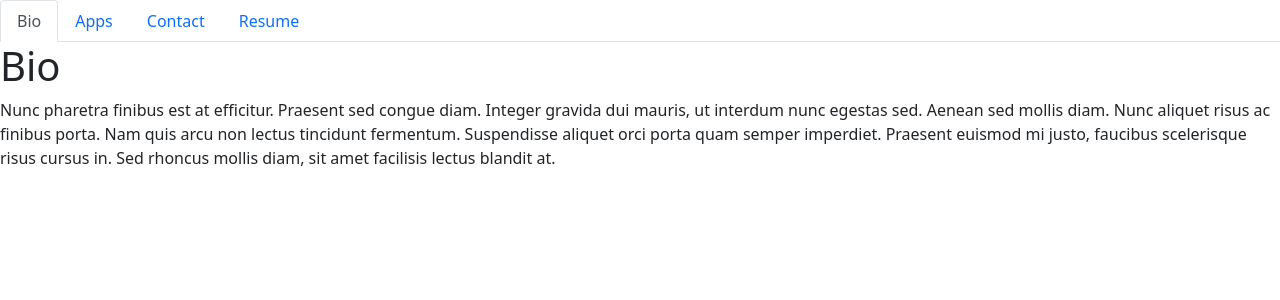
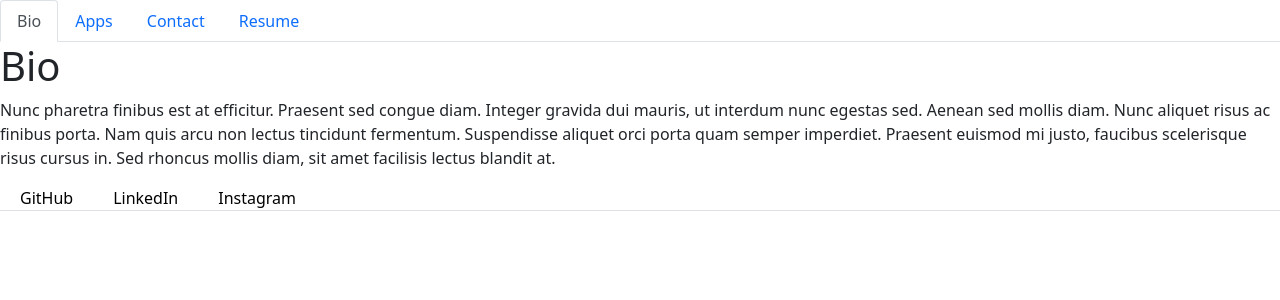
Before and after one commit to tedheikkila/react-portfolio, a React (Create React App) app: page / in a window 1280 px wide. Shown: the top 300 px of the page. Built offline with nearby package versions, Linux system fonts and the light colour scheme.

Commit message:
added footer

```diff
--- /dev/null
+++ b/src/components/Footer.js
@@ -0,0 +1,38 @@
+
+
+import './footer.css'
+
+function Footer() {
+    return (
+        <footer className="portfolio-footer">
+            <ul className="nav nav-tabs">
+                <li className="nav-item">
+                    <a
+                        href="#/"
+                        onClick={() => ('')}
+                    >
+                        GitHub
+                    </a>
+                </li>
+                <li className="nav-item">
+                    <a
+                        href="#/"
+                        onClick={() => ('')}
+                    >
+                        LinkedIn
+                    </a>
+                </li>
+                <li className="nav-item">
+                    <a
+                        href="#/"
+                        onClick={() => ('')}
+                    >
+                        Instagram
+                    </a>
+                </li>
+            </ul>
+        </footer>
+    );
+}
+
+export default Footer;
--- a/src/components/PortfolioContainer.js
+++ b/src/components/PortfolioContainer.js
@@ -1,9 +1,11 @@
 import { useState } from 'react';
 import NavTabs from './NavTabs';
+import Footer from './Footer';
 import Bio from './pages/Bio';
 import Apps from './pages/Apps';
 import Contact from './pages/Contact';
 import Resume from './pages/Resume';
+import './portfolioContainer.css'
 
 export default function PortfolioContainer() {
   const [currentPage, setCurrentPage] = useState('Bio');
@@ -25,9 +27,16 @@ export default function PortfolioContainer() {
   const handlePageChange = (page) => setCurrentPage(page);
 
   return (
-    <div>
-      <NavTabs currentPage={currentPage} handlePageChange={handlePageChange} />
-      {renderPage()}
-    </div>
+    <>
+      <div>
+        <NavTabs currentPage={currentPage} handlePageChange={handlePageChange} />
+        {renderPage()}
+      </div>
+      <footer className="footer">
+        <Footer />
+      </footer>
+    </>
   );
+
+
 }
--- /dev/null
+++ b/src/components/footer.css
@@ -0,0 +1,5 @@
+.portfolio-footer a {
+    color: black;
+    text-decoration: none;
+    padding: 20px;
+}
```
Also changed, not shown: src/components/navTabs.css (added), src/components/portfolioContainer.css (added).
